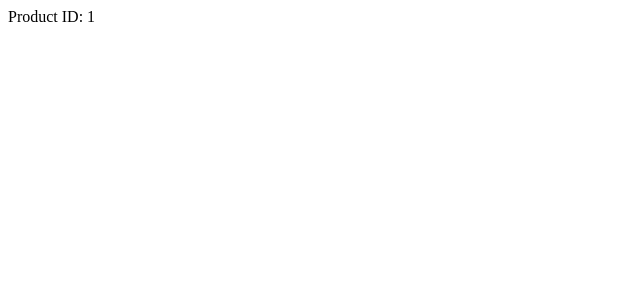
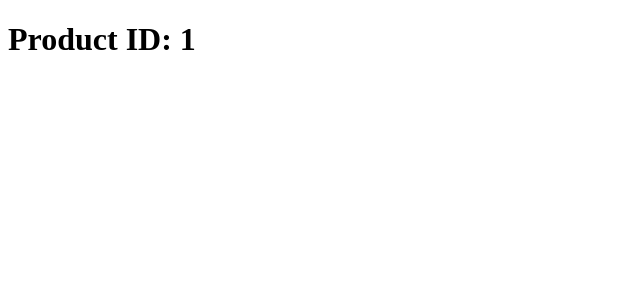
Before and after one commit to WiseVizo/nextjs, a Next.js app in the folder routing-demo/: page /products/1 in a window 1280 px wide. Shown: the top 300 px of the page, without its empty margins (0-640 px from the left). Built offline with nearby package versions, Linux system fonts and the light colour scheme.

Commit message:
resolved routing errors with params

```diff
--- a/routing-demo/src/app/products/[product_id]/page.tsx
+++ b/routing-demo/src/app/products/[product_id]/page.tsx
@@ -1,4 +1,4 @@
-export default function ProductID({params}: {params: {product_id: string}}){
-// const { productId } = params
-return <div>Product ID: {params.product_id}</div>
+export default async function ProductID({params}: {params: {product_id: string}}){
+const { product_id } = await params
+return <h1>Product ID: {product_id}</h1>
 }
```
